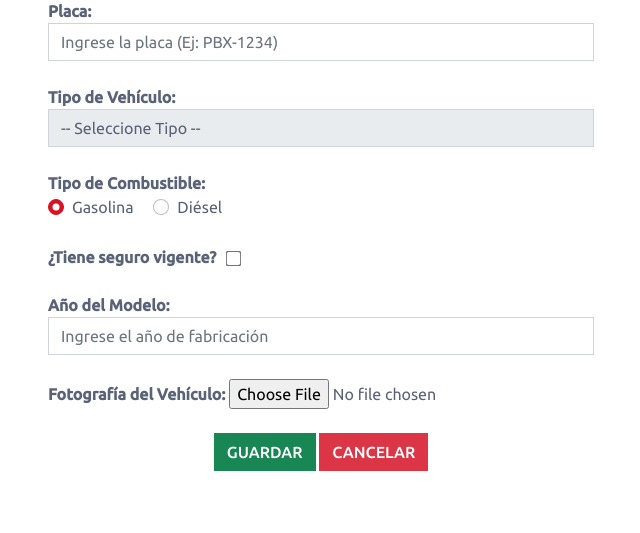
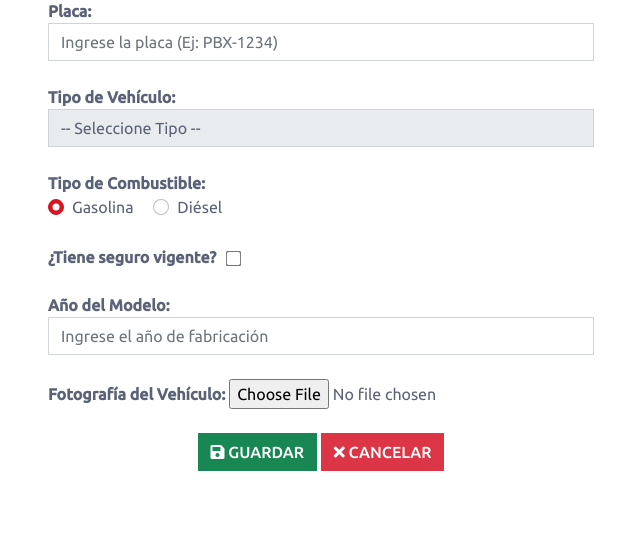
Before and after one commit to pablo2001-bod/control-flota, a Django app: page /NuevoVehiculo/ in a window 1280 px wide. Shown: the part 234-767 px from the top of the page, without its empty margins (319-959 px from the left). Run offline with Django 5.2, Linux system fonts and the light colour scheme; some libraries are stand-ins or nearby versions.

Commit message:
Nuevovehiculo.html

```diff
--- a/flota/templates/NuevoVehiculo.html
+++ b/flota/templates/NuevoVehiculo.html
@@ -47,8 +47,8 @@
                     <br> <br>
 
                     <div style="text-align: center;">
-                        <button class="btn btn-success" type="submit"> <i class="icon-save"></i> Guardar</button>
-                        <a href="/listadodevehiculos/" class="btn btn-danger"> <i class="icon-close"></i> Cancelar</a>
+                        <button class="btn btn-success" type="submit"> <i class="fa fa-save"></i> Guardar</button>
+                        <a href="/listadodevehiculos/" class="btn btn-danger"> <i class="fa fa-times"></i> Cancelar</a>
                     </div>
                 </form>
                 <br>
```
